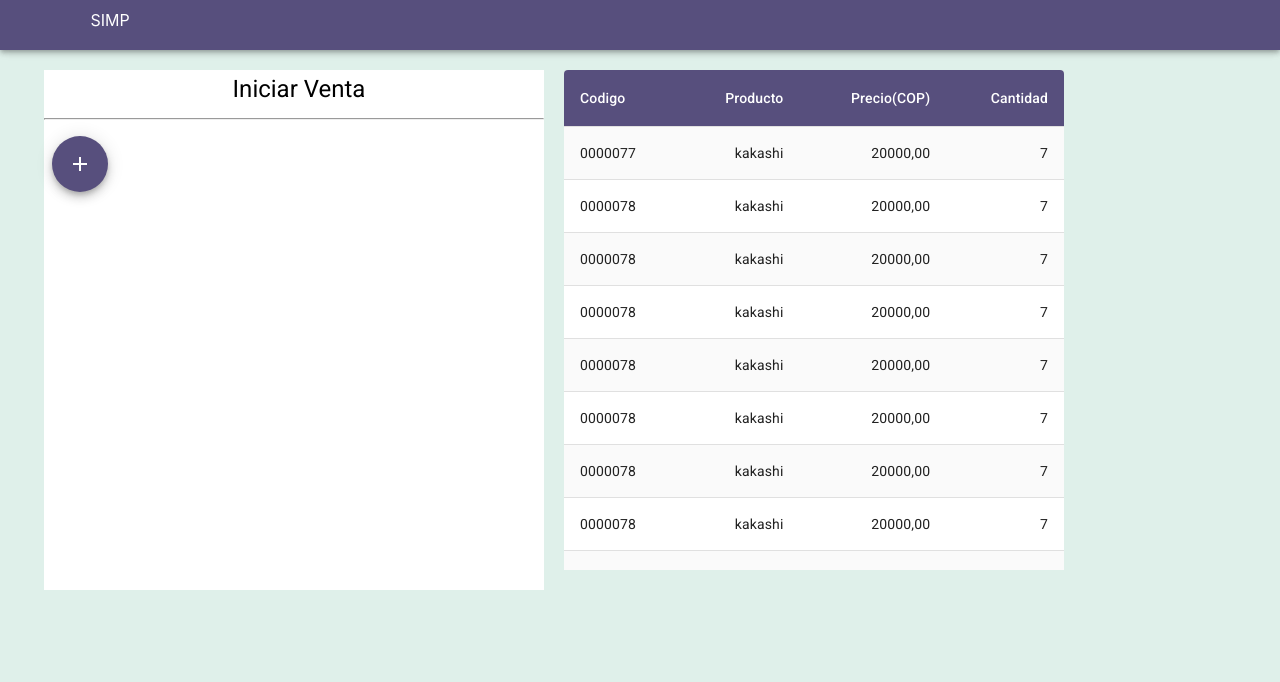
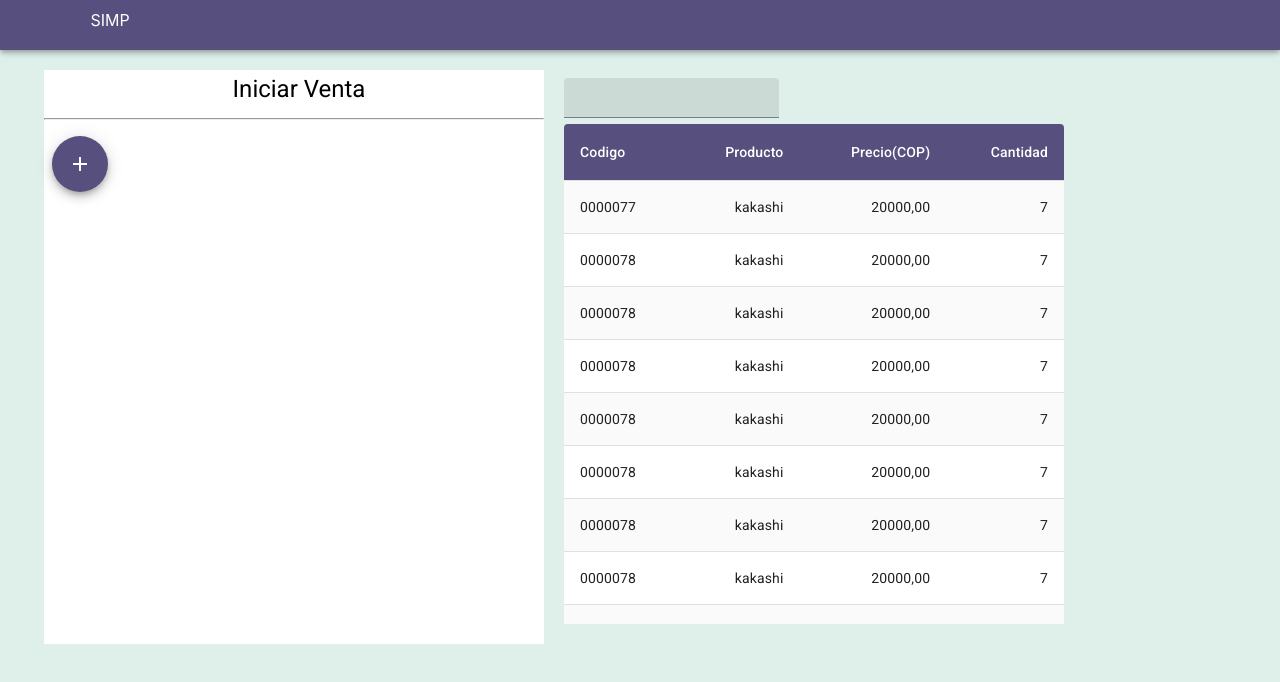
Before and after one commit to jbrandlondoo/simp, a React (Create React App) app: page / in a window 1280 px wide. Shown: the top 682 px of the page. Built offline with nearby package versions, Linux system fonts and the light colour scheme.

Commit message:
search
falta implementar search y filtros

```diff
--- a/src/components/table/Table.js
+++ b/src/components/table/Table.js
@@ -33,7 +33,7 @@ const useStyles = makeStyles(theme => ({
   tablescroll:{
     overflow:'scroll',
     height:500,
-    marginTop:20,
+    marginTop:2,
   },
   root: {
     width: '100%',
--- a/src/screen/Home/home.js
+++ b/src/screen/Home/home.js
@@ -6,10 +6,9 @@ import AppBar from '@material-ui/core/AppBar'
 import Grid from "@material-ui/core/Grid"
 import Table from './../../components/table/Table'
 import SaleBoard from './../../components/saleBoard/SaleBoard'
+import InputAdornment from '@material-ui/core/InputAdornment';
+import TextField from '@material-ui/core/TextField';
 import { connect } from 'react-redux'
-
-
-
 
 const useStyles = makeStyles(theme => ({
    appBar:{
@@ -30,7 +29,16 @@ const useStyles = makeStyles(theme => ({
        height:'100%',
        width:'100%',
        marginTop:10,
-   }
+   },
+   root: {
+    display: 'flex',
+    flexWrap: 'wrap',
+  },
+  margin: {
+  },
+  textField: {
+    width:'100%',
+  },
 }))
 
 
@@ -176,7 +184,21 @@ const Home = props => {
                         <Box>
                             <SaleBoard/>
                         </Box>
-                        <Box>
+                        <Box style={{marginTop:20}}>
+
+                        <TextField
+                            id="filled-adornment-extra-dense"
+                            className={{...classes.margin, ...classes.textField}}
+                            variant="filled"
+                            margin="dense"
+                            hiddenLabel
+                            InputProps={{
+                            inputProps: {
+                            'aria-label': 'amount in Euro',
+                            },
+                            startAdornment: <InputAdornment position="start"></InputAdornment>,
+                            }}
+                        />
                             <Table rows={rows}/>
                         </Box>
                     </Grid>
```
